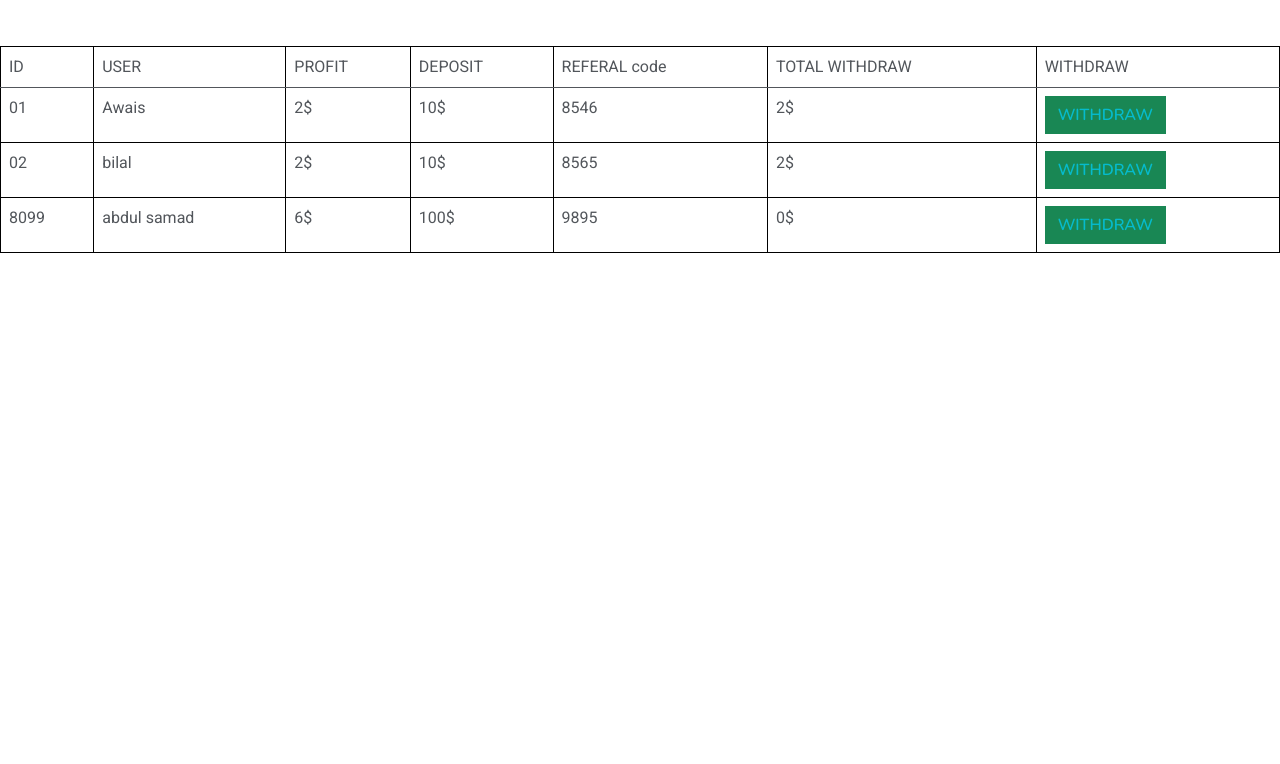
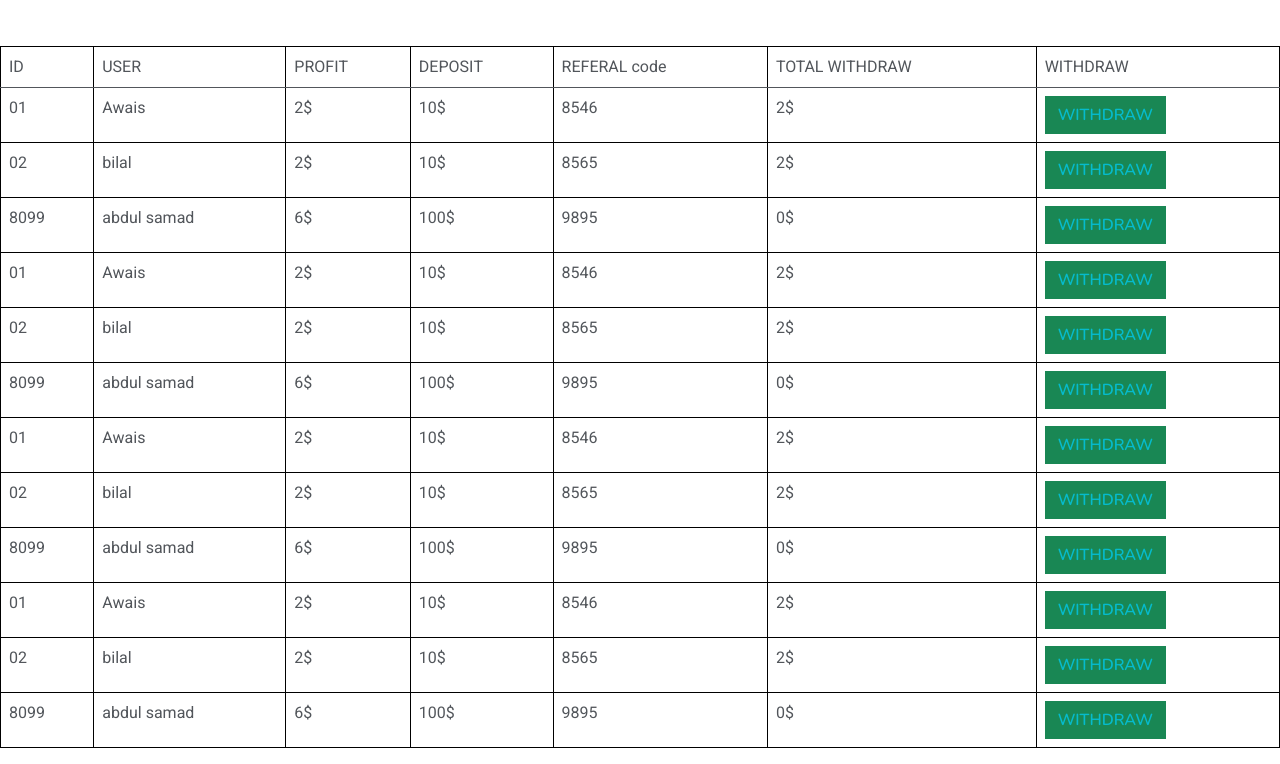
Before and after one commit to isamardev/newTakreem, a plain HTML site: page earning.html in a window 1280 px wide. Shown: the part 354-1118 px from the top of the page. Before the commit the page ends 800 px from the top, so only its background shows below. Drawn offline with nearby package versions, Linux system fonts and the light colour scheme.

Commit message:
Update earning.html

```diff
--- a/earning.html
+++ b/earning.html
@@ -125,6 +125,96 @@
     				<td class="data"><button type="button" class="btn btn-success"> <a href="withdraw.html" >WITHDRAW </a></button></td>
     				</tr>
 
+        	<tr>
+    				<td class="data">01</td>
+    				<td class="data">Awais</td>
+    				<td class="data">2$</td>
+    				<td class="data">10$</td>
+    				<td class="data">8546</td>
+    				<td class="data">2$</td>
+    				<td class="data"><button type="button" class="btn btn-success"> <a href="withdraw.html" >WITHDRAW </a></button></td>
+    				</tr>
+
+    				<tr>
+    				<td class="data">02</td>
+    				<td class="data">bilal</td>
+    				<td class="data">2$</td>
+    				<td class="data">10$</td>
+    				<td class="data">8565</td>
+    				<td class="data">2$</td>
+    				<td class="data"><button type="button" class="btn btn-success"> <a href="withdraw.html" >WITHDRAW </a></button></td>
+    				</tr>
+
+        <tr>
+    				<td class="data">8099</td>
+    				<td class="data">abdul samad</td>
+    				<td class="data">6$</td>
+    				<td class="data">100$</td>
+    				<td class="data">9895</td>
+    				<td class="data">0$</td>
+    				<td class="data"><button type="button" class="btn btn-success"> <a href="withdraw.html" >WITHDRAW </a></button></td>
+    				</tr>
+
+        <tr>
+    				<td class="data">01</td>
+    				<td class="data">Awais</td>
+    				<td class="data">2$</td>
+    				<td class="data">10$</td>
+    				<td class="data">8546</td>
+    				<td class="data">2$</td>
+    				<td class="data"><button type="button" class="btn btn-success"> <a href="withdraw.html" >WITHDRAW </a></button></td>
+    				</tr>
+
+    				<tr>
+    				<td class="data">02</td>
+    				<td class="data">bilal</td>
+    				<td class="data">2$</td>
+    				<td class="data">10$</td>
+    				<td class="data">8565</td>
+    				<td class="data">2$</td>
+    				<td class="data"><button type="button" class="btn btn-success"> <a href="withdraw.html" >WITHDRAW </a></button></td>
+    				</tr>
+
+        <tr>
+    				<td class="data">8099</td>
+    				<td class="data">abdul samad</td>
+    				<td class="data">6$</td>
+    				<td class="data">100$</td>
+    				<td class="data">9895</td>
+    				<td class="data">0$</td>
+    				<td class="data"><button type="button" class="btn btn-success"> <a href="withdraw.html" >WITHDRAW </a></button></td>
+    				</tr>
+
+        	<tr>
+    				<td class="data">01</td>
+    				<td class="data">Awais</td>
+    				<td class="data">2$</td>
+    				<td class="data">10$</td>
+    				<td class="data">8546</td>
+    				<td class="data">2$</td>
+    				<td class="data"><button type="button" class="btn btn-success"> <a href="withdraw.html" >WITHDRAW </a></button></td>
+    				</tr>
+
+    				<tr>
+    				<td class="data">02</td>
+    				<td class="data">bilal</td>
+    				<td class="data">2$</td>
+    				<td class="data">10$</td>
+    				<td class="data">8565</td>
+    				<td class="data">2$</td>
+    				<td class="data"><button type="button" class="btn btn-success"> <a href="withdraw.html" >WITHDRAW </a></button></td>
+    				</tr>
+
+        <tr>
+    				<td class="data">8099</td>
+    				<td class="data">abdul samad</td>
+    				<td class="data">6$</td>
+    				<td class="data">100$</td>
+    				<td class="data">9895</td>
+    				<td class="data">0$</td>
+    				<td class="data"><button type="button" class="btn btn-success"> <a href="withdraw.html" >WITHDRAW </a></button></td>
+    				</tr>
+
 
     			</tbody>
               </table>
```
